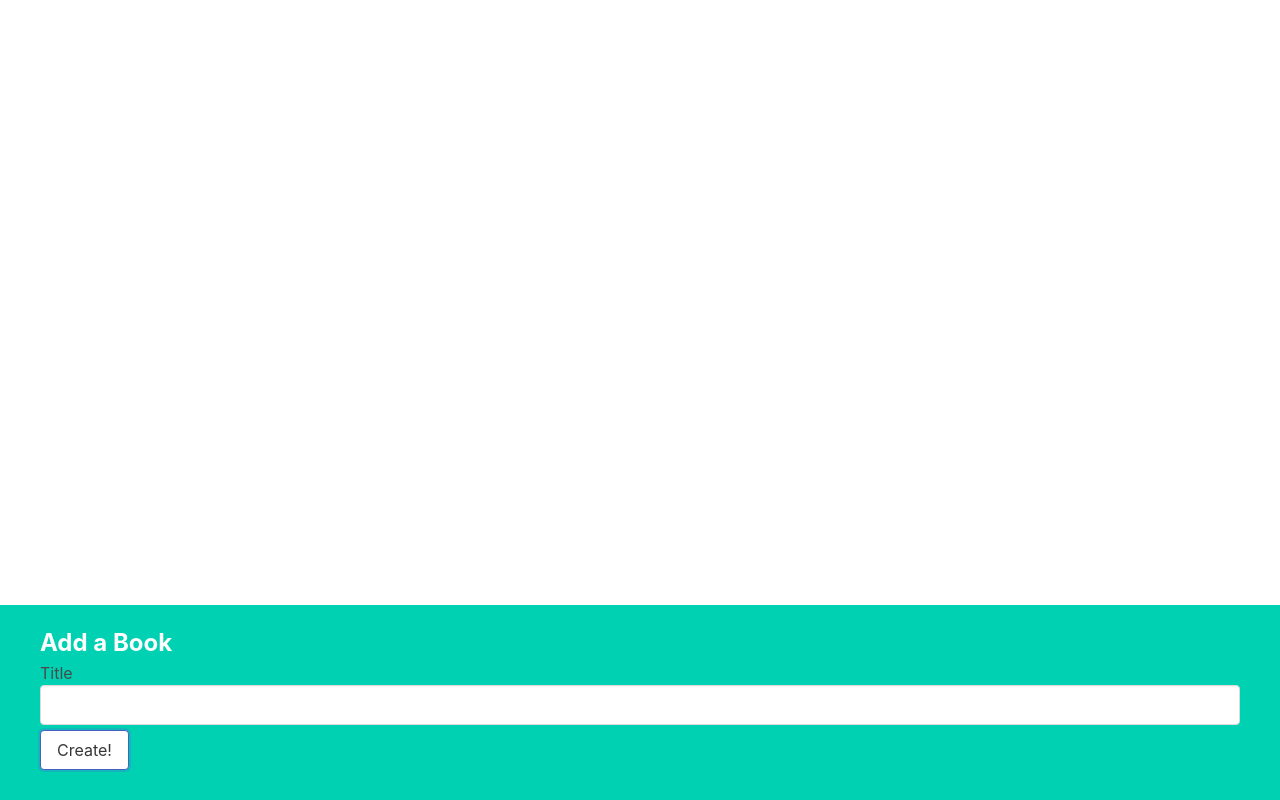
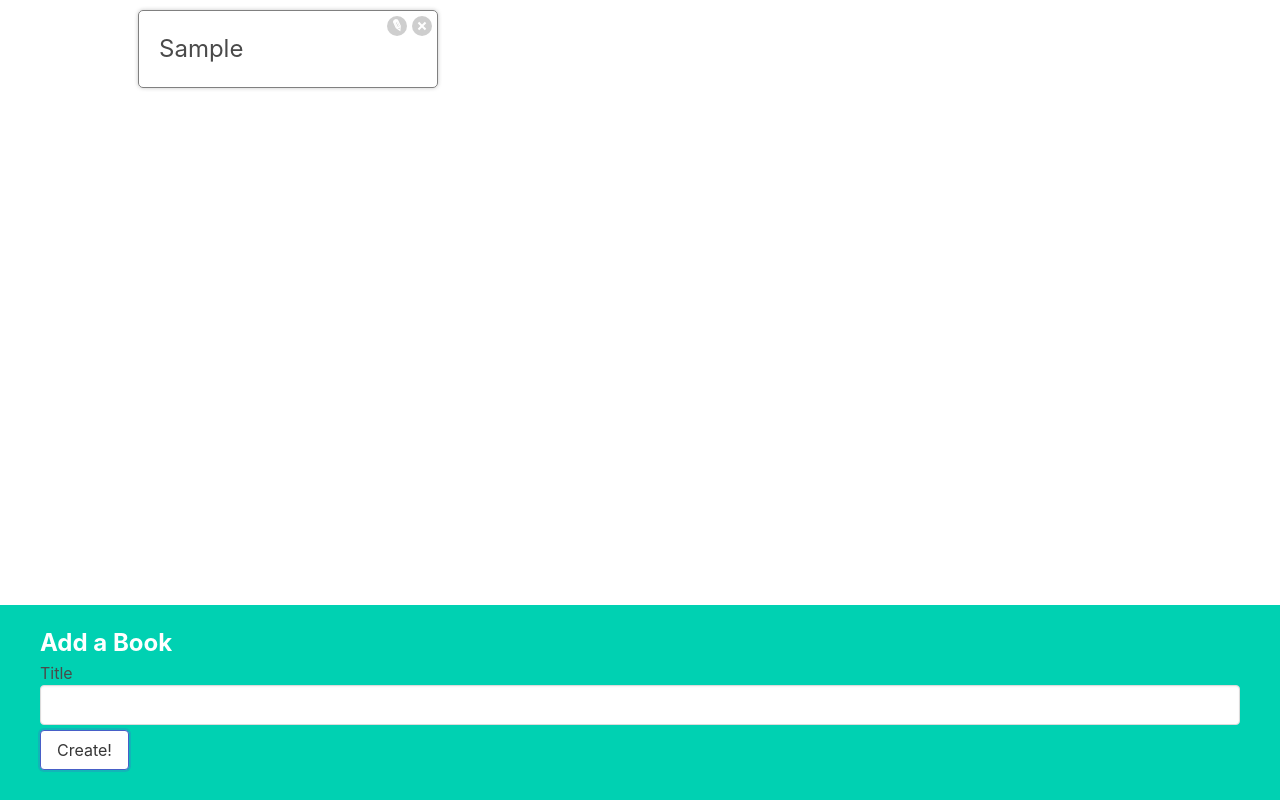
Before and after one commit to Patel27-S/React, a React (Create React App) app in the folder React-05/books/: page / in a window 1280 px wide. Both pictures are taken after typing "Sample" into the empty fields and a click on the button "Create!". Built offline with nearby package versions, Linux system fonts and the light colour scheme.

Commit message:
Today's work BookCreate, BookList, BookShow Components Done.

```diff
--- a/React-05/books/src/App.js
+++ b/React-05/books/src/App.js
@@ -1,17 +1,40 @@
 import { useState } from "react";
+
 import BookCreate from "./components/BookCreate";
+import BookList from "./components/BookList"
 
 function App(){
 
     const [books, setBooks] = useState([]);
 
-    const createBook = (title) =>{
-        console.log(title);
-    };
+
+    const createBook = (title) => {
+        const updatedBooks = [
+            ...books,
+            {
+                id:Math.round(Math.random()*9999),
+                title: title
+            }
+        ];
+        setBooks(updatedBooks);
+      };
+
+
+    const deleteBookById = (id) =>{
+        // We want to remove the object from the array
+        // in which the value of 'id' is the passed 'id'
+        // parameter
+        const updatedBooks = books.filter((book) =>{
+        return book.id !== id
+    });
+
+        setBooks(updatedBooks);
+    }
+    // console.log(books);
 
     return (
-        <div>
-
+        <div className="app">
+            <BookList books={books} onDelete={deleteBookById}/>
             <BookCreate onCreate={createBook}/>
         </div>
     );
--- a/React-05/books/src/components/BookEdit.js
+++ b/React-05/books/src/components/BookEdit.js
@@ -1,8 +1,23 @@
-function BookEdit(){
+import { useState } from "react";
+
+
+function BookEdit({showEdit}){
+
+    const [title, setTitle] = useState('');
+
+    const handleChange = (event) =>{
+        event.preventDefault();
+        setTitle(event.target.value);
+    }
+
     return (
-        <div>
-
-        </div>
+        <form className="book-edit">
+            <label>Title</label>
+            <input className="input" value={title} onChange={handleChange}/>
+            <button className="button is-primary">
+                Save
+            </button>
+        </form>
     )
 }
 
--- a/React-05/books/src/components/BookList.js
+++ b/React-05/books/src/components/BookList.js
@@ -1,7 +1,14 @@
-function BookList(){
+import BookShow from "./BookShow"
+
+function BookList({books, onDelete}){
+
+    const renderedBooks = books.map((book, index)=>{
+        return <BookShow key = {book.id} book={book} onDelete={onDelete}/>
+    });
+
     return (
-        <div>
-
+        <div className="book-list">
+            {renderedBooks}
         </div>
     )
 }
--- a/React-05/books/src/components/BookShow.js
+++ b/React-05/books/src/components/BookShow.js
@@ -1,7 +1,41 @@
-function BookShow(){
+import { useState } from "react";
+
+import BookEdit from "./BookEdit";
+
+function BookShow({book, key, onDelete}){
+
+    const [showEdit, setShowEdit] = useState(false);
+
+    const handleClick = () =>{
+        onDelete(book.id);
+    };
+
+    const handleEdit = () =>{
+        if(showEdit === true){
+            setShowEdit(false);
+        }
+        else{
+            setShowEdit(true);
+        };
+    };
+
+    let content = <h3>{book.title}</h3>
+
+    if(showEdit === true){
+        content = <BookEdit />
+    }
+
     return (
-        <div>
-
+        <div className="book-show">
+            <div>{content}</div>
+            <div className="actions">
+                <button className="edit" onClick={handleEdit}>
+                    Edit
+                </button>
+                <button className="delete" onClick={handleClick}>
+                    Delete
+                </button>
+            </div>
         </div>
     )
 }
```
